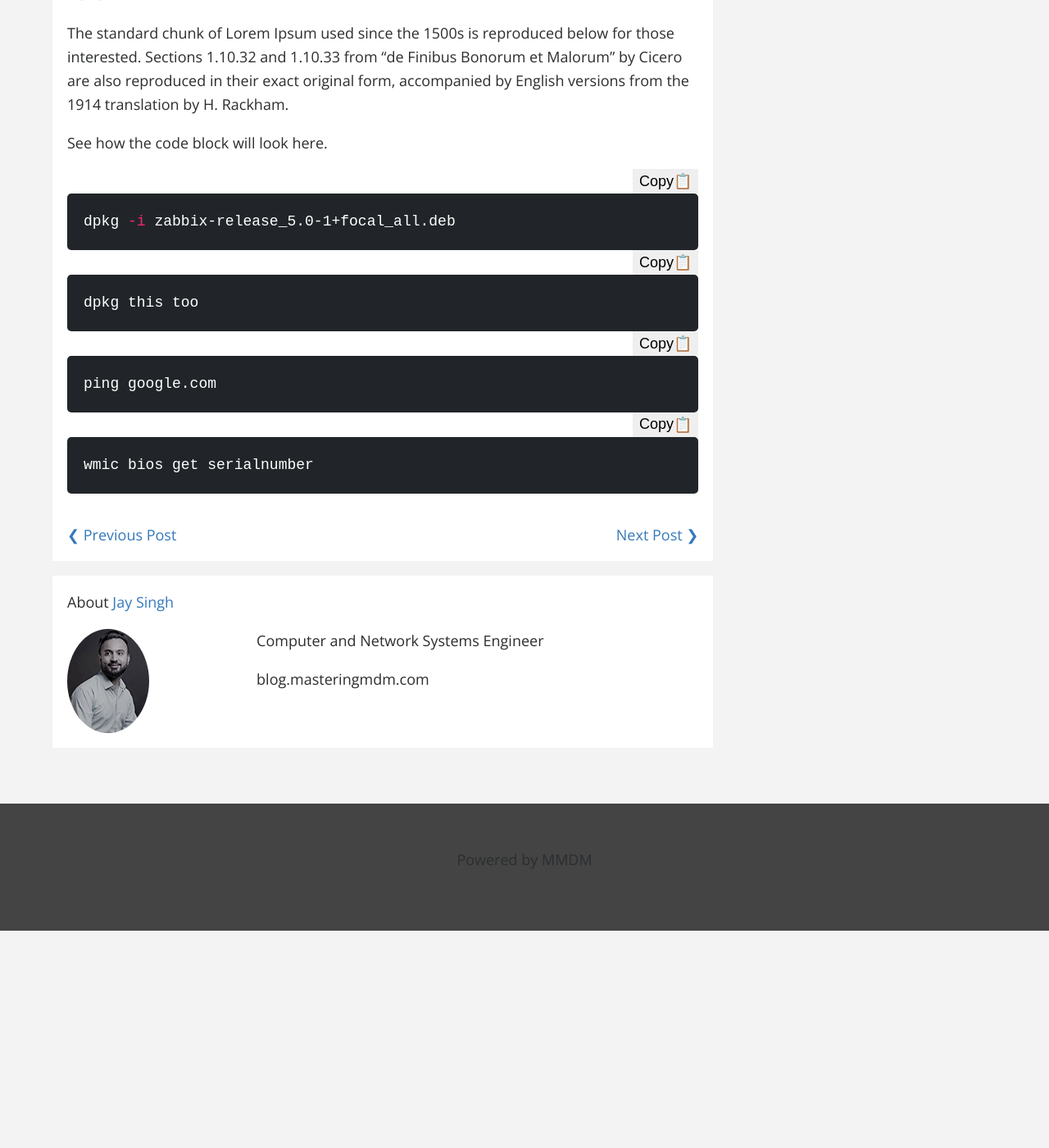
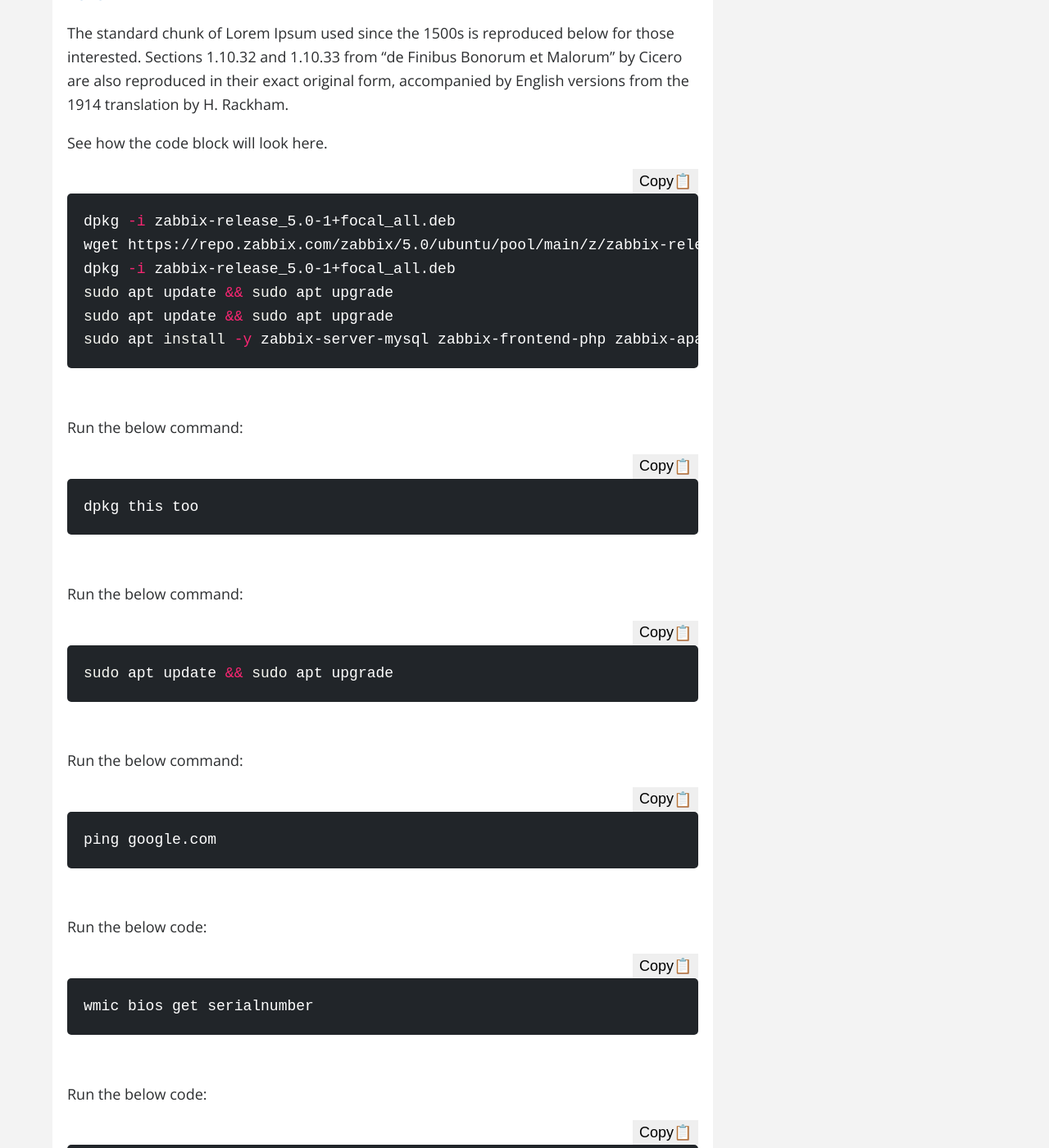
Before and after one commit to jays1ngh/jays1ngh.github.io, a Jekyll site: the page built from _posts/2021-06-10-Lorem-Ipsum-1.md, in a window 1280 px wide and 1400 px high, scrolled down 1277 px. Shown: the whole window at 82% size. Built offline with Jekyll 4.4.1, drawn with Linux system fonts in a browser that asks for light colours; before the commit the page ends 2412 px from its top, so only the background shows below that; some of the changed text lies outside the part shown.

Commit message:
Updated file

````diff
--- a/_posts/2021-06-10-Lorem-Ipsum-1.md
+++ b/_posts/2021-06-10-Lorem-Ipsum-1.md
@@ -18,16 +18,43 @@ See how the code block will look here.
 
 ``` shell
 dpkg -i zabbix-release_5.0-1+focal_all.deb
+wget https://repo.zabbix.com/zabbix/5.0/ubuntu/pool/main/z/zabbix-release/zabbix-release_5.0-1+focal_all.deb
+dpkg -i zabbix-release_5.0-1+focal_all.deb
+sudo apt update && sudo apt upgrade
+sudo apt update && sudo apt upgrade
+sudo apt install -y zabbix-server-mysql zabbix-frontend-php zabbix-apache-conf zabbix-agent mysql-server
 ```
+
+<br/><br/>
+Run the below command:
 
 ``` shell
 dpkg this too
 ```
 
+
+<br/><br/>
+Run the below command:
+
+```shell
+sudo apt update && sudo apt upgrade
+```
+
+<br/><br/>
+Run the below command:
 ```
 ping google.com
 ```
 
+
+<br/><br/>
+Run the below code:
+
 ```
 wmic bios get serialnumber
 ```
+<br/><br/>
+Run the below code:
+```powershell
+New-NetFirewallRule -DisplayName "Allow inbound 10050" -Direction Inbound -Protocol TCP -Action Allow -LocalPort 10050 -Profile Domain
+```
````
